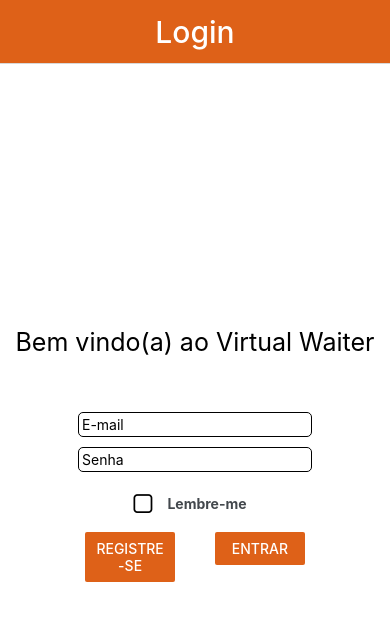
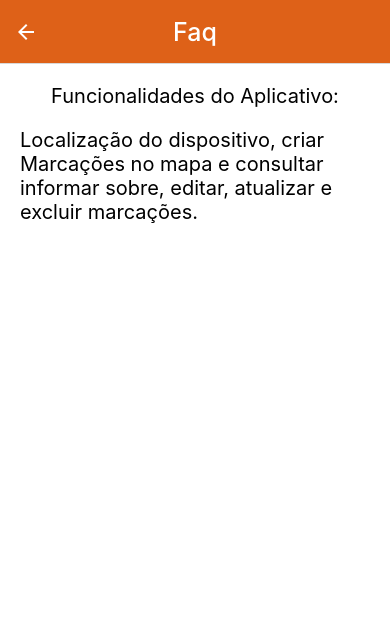
Before and after one commit to PauloSTDev/Virtual_Waiter, a React Native app: screen /Faq in a window 390 px wide. Shown: the top 620 px of the page. Built offline with nearby package versions, Linux system fonts and the light colour scheme; what react-native-geocoding would draw is missing.

Commit message:
Adiciona screen Faq.js e sua navegação

```diff
--- a/App.js
+++ b/App.js
@@ -12,6 +12,7 @@
 import Arquitetura from './src/screens/screen_users/Arquitetura';
 import UpdateCadastroPizza from './src/screens/screen_admin/UpdateCadastroPizza';
 import CadastroBebidas from './src/screens/screen_admin/CadastroBebidas';
+import Faq from './src/screens/screen_users/FAQ';
 
 LogBox.ignoreLogs([
   'AsyncStorage'
@@ -176,6 +177,23 @@
             }
           }
         />
+        <Stack.Screen
+          name="Faq"
+          component={Faq}
+          options={
+            {
+              title: "Faq",
+              headerTintColor: '#fff',
+              headerTitleAlign: 'center',
+              headerStyle: {
+                backgroundColor: '#de6118'
+              },
+              headerTitleStyle: {
+                fontSize: 25
+              },
+            }
+          }
+        />
       </Stack.Navigator>
     </NavigationContainer>
   );
--- /dev/null
+++ b/src/screens/screen_users/Faq.js
@@ -0,0 +1,24 @@
+import { StyleSheet, Text, View } from 'react-native'
+import React from 'react'
+
+export default function Faq() {
+  return (
+    <View style={styles.container}>
+      <Text style={styles.texto}>Funcionalidades do Aplicativo:</Text>
+      <Text style={styles.texto}>Localização do dispositivo, criar Marcações no mapa e consultar informar sobre, editar, atualizar e excluir marcações.</Text>
+    </View>
+  )
+}
+
+const styles = StyleSheet.create({
+  container: {
+    padding: 20,
+    flex: 1,
+    backgroundColor: '#fff',
+    alignItems: 'center',
+  },
+  texto: {
+    paddingBottom: 20,
+    fontSize: 20,
+  }
+})
```
